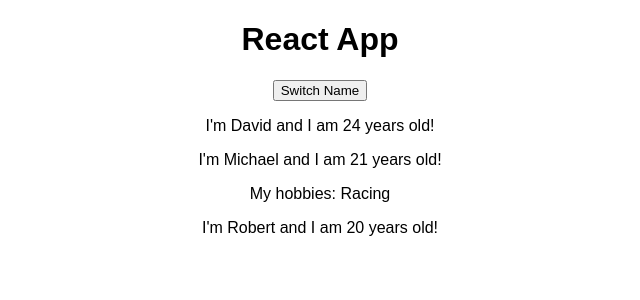
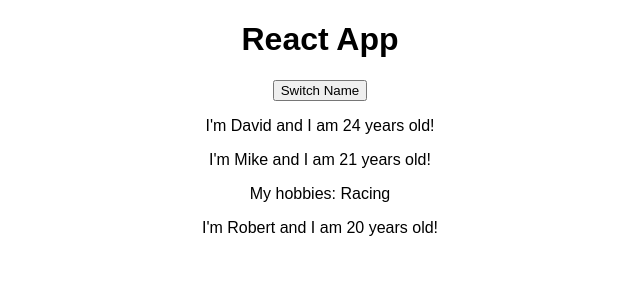
Before and after one commit to davidyeshi/React, a React (Create React App) app in the folder react-complete-guide/: page / in a window 1280 px wide. Shown: the top 300 px of the page, without its empty margins (320-960 px from the left). Built offline with nearby package versions, Linux system fonts and the light colour scheme.

Commit message:
Revert back to classbased component for tutorial purposes

```diff
--- a/react-complete-guide/src/App.js
+++ b/react-complete-guide/src/App.js
@@ -1,49 +1,40 @@
-import React, { useState } from 'react';
+import React, { Component } from 'react';
 import './App.css';
 
 import Person from './Person/Person';
 
-// Making functional component to use state
-const app = props => {
+class App extends Component {
 
-  // React Hook useState returns two elem,
-  // 1st elem is the current state and
-  // second elem is the function that allows us to update the state
-  const [personsState, setPersonsState] = useState({
+  // If state changes then REACT re-renders
+  state = {
     persons: [
-      {name: 'David', age: 24},
-      {name: 'Michael', age: 21},
-      {name: 'Robert', age: 20}
-    ],
-    otherState: 'some other value'
-  });
-
-  // We can have as many use states as required
-  const [otherState, setOtherState] = useState('some other value');
-
-  console.log(personsState, otherState);
-
-  const switchNameHandler = () => {
-
-    // Set persons state will remove the previous state
-    setPersonsState({
-      persons: [
-        {name: 'Yeshi', age: 24},
-        {name: 'Michael', age: 21},
+      {name: 'David', age:24},
+      {name: 'Mike', age: 21},
       {name: 'Robert', age: 20}
     ]
-    })
   }
 
+  // method for switching name as an event handler on button click
+  switchNameHandler = () => {
+    console.log('Was Clicked!');
+    this.setState({persons: [
+      {name: 'Yeshi', age:24},
+      {name: 'Mike', age: 21},
+      {name: 'Robert', age: 20}
+    ]});
+  }
+
+  render() {
     return (
       <div className="App">
         <h1>React App</h1>
-      <button onClick = {switchNameHandler}>Switch Name</button>
-      <Person name = {personsState.persons[0].name} age = {personsState.persons[0].age} />
-      <Person name = {personsState.persons[1].name}  age = {personsState.persons[1].age}> My hobbies: Racing</Person>
-      <Person name = {personsState.persons[2].name}  age = {personsState.persons[2].age} />
+        <button onClick = {this.switchNameHandler}>Switch Name</button>
+        <Person name = {this.state.persons[0].name} age = {this.state.persons[0].age} />
+        <Person name = {this.state.persons[1].name}  age = {this.state.persons[1].age}> My hobbies: Racing</Person>
+        <Person name = {this.state.persons[2].name}  age = {this.state.persons[2].age} />
       </div>
     );
   }
+}
 
-export default app;
+export default App;
```
Lines whose indentation alone changed are shown as unchanged.
